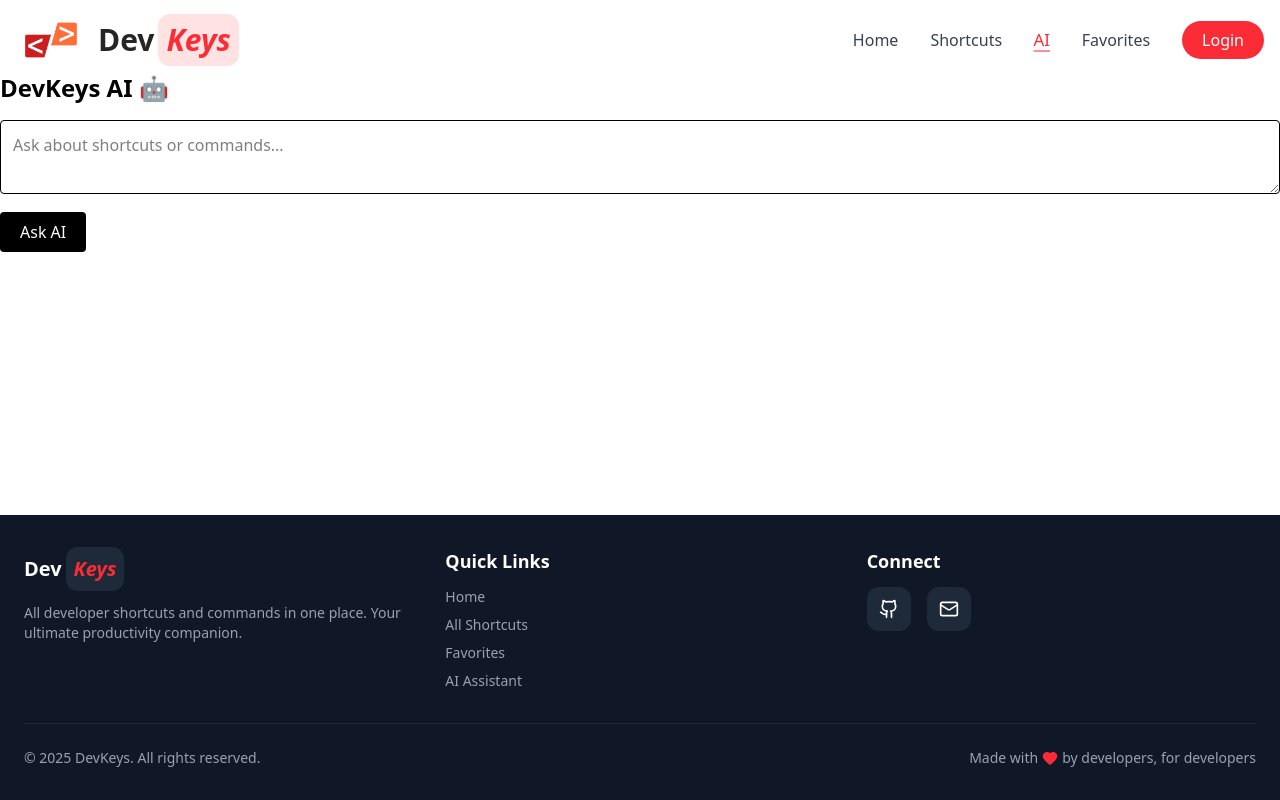
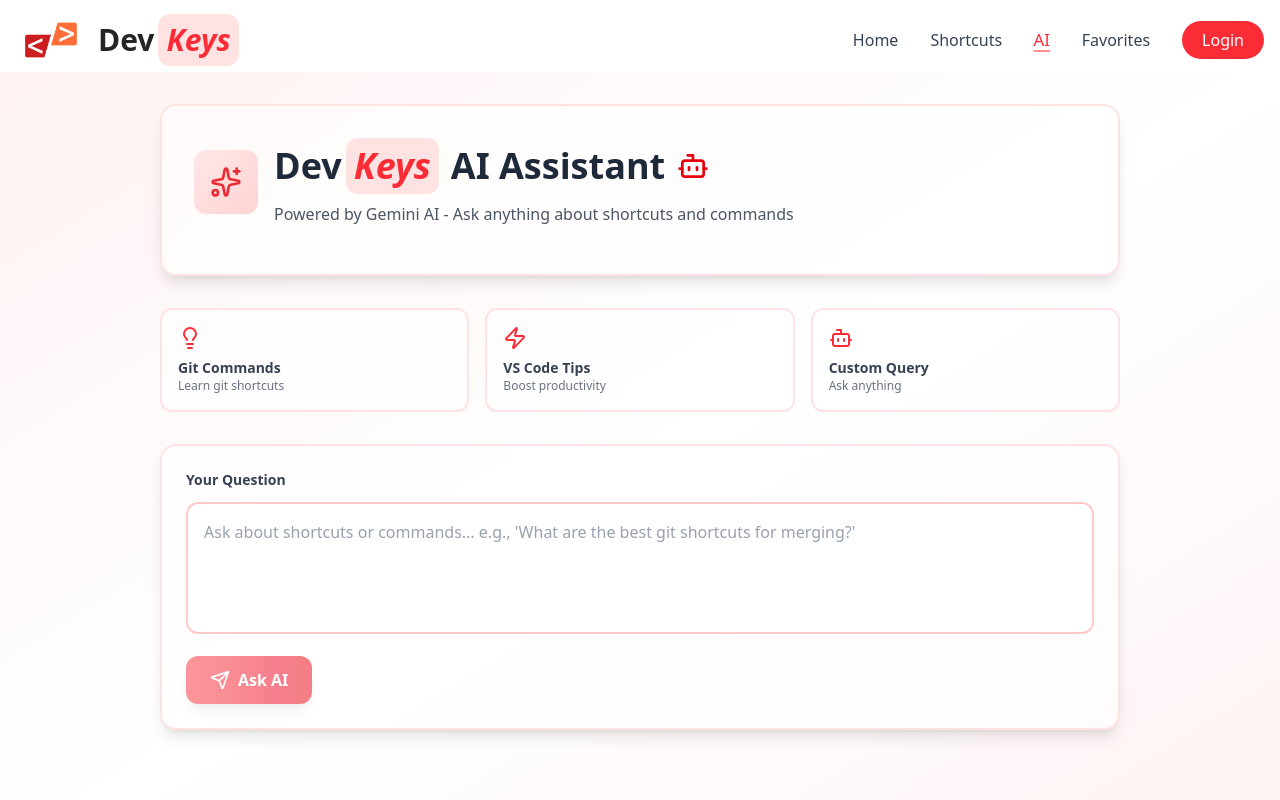
Before and after one commit to RumeshKumara/devkeys, a Next.js app: page /ai in a window 1280 px wide. Shown: the top 800 px of the page. Built offline with nearby package versions, Linux system fonts and the light colour scheme.

Commit message:
Revamp AIPage layout and styling; enhance user interaction with suggestion cards and input section

```diff
--- a/src/app/ai/page.tsx
+++ b/src/app/ai/page.tsx
@@ -1,39 +1,99 @@
 "use client";
 
 import { useState } from "react";
+import { Sparkles, Send, Bot, Lightbulb, Zap } from "lucide-react";
 
 export default function AIPage() {
   const [prompt, setPrompt] = useState("");
   const [answer, setAnswer] = useState("");
+  const [isLoading, setIsLoading] = useState(false);
 
   const askAI = async () => {
+    setIsLoading(true);
     setAnswer("🤖 AI response will appear here...");
+    setIsLoading(false);
   };
 
   return (
+    <div className="min-h-screen bg-gradient-to-br from-red-50 via-white to-red-50">
+      <div className="max-w-5xl mx-auto px-4 sm:px-6 lg:px-8 py-8">
+        {/* Header Section */}
+        <div className="mb-8 bg-white/60 backdrop-blur-sm rounded-2xl border-2 border-red-100 shadow-lg p-8 hover:shadow-xl transition-all duration-300">
+          <div className="flex items-center gap-4 mb-4">
+            <div className="bg-gradient-to-br from-red-100 to-red-200 p-4 rounded-xl animate-pulse">
+              <Sparkles className="w-8 h-8 text-red-600" />
+            </div>
             <div>
-      <h1 className="text-2xl font-bold mb-4">
-        DevKeys AI 🤖
+              <h1 className="text-4xl font-bold text-gray-800 flex items-center gap-3">
+                Dev <span className="text-red-500 italic -ml-2 bg-red-100 px-2 py-2 rounded-xl">Keys</span> AI Assistant
+                <Bot className="w-8 h-8 text-red-600" />
               </h1>
+              <p className="text-gray-600 mt-2">
+                Powered by Gemini AI - Ask anything about shortcuts and commands
+              </p>
+            </div>
+          </div>
+        </div>
 
+        {/* Suggestion Cards */}
+        <div className="grid grid-cols-1 md:grid-cols-3 gap-4 mb-8">
+          <div className="bg-white/60 backdrop-blur-sm rounded-xl border-2 border-red-100 p-4 hover:shadow-lg transition-all duration-300 hover:scale-105 cursor-pointer">
+            <Lightbulb className="w-6 h-6 text-red-500 mb-2" />
+            <p className="text-sm font-semibold text-gray-700">Git Commands</p>
+            <p className="text-xs text-gray-500">Learn git shortcuts</p>
+          </div>
+          <div className="bg-white/60 backdrop-blur-sm rounded-xl border-2 border-red-100 p-4 hover:shadow-lg transition-all duration-300 hover:scale-105 cursor-pointer">
+            <Zap className="w-6 h-6 text-red-500 mb-2" />
+            <p className="text-sm font-semibold text-gray-700">VS Code Tips</p>
+            <p className="text-xs text-gray-500">Boost productivity</p>
+          </div>
+          <div className="bg-white/60 backdrop-blur-sm rounded-xl border-2 border-red-100 p-4 hover:shadow-lg transition-all duration-300 hover:scale-105 cursor-pointer">
+            <Bot className="w-6 h-6 text-red-500 mb-2" />
+            <p className="text-sm font-semibold text-gray-700">Custom Query</p>
+            <p className="text-xs text-gray-500">Ask anything</p>
+          </div>
+        </div>
+
+        {/* Input Section */}
+        <div className="bg-white/60 backdrop-blur-sm rounded-2xl border-2 border-red-100 shadow-lg p-6 mb-6 hover:shadow-xl transition-all duration-300">
+          <label className="block text-sm font-semibold text-gray-700 mb-3">
+            Your Question
+          </label>
           <textarea
-        className="w-full border p-3 rounded"
-        placeholder="Ask about shortcuts or commands..."
+            className="w-full border-2 border-red-200 p-4 rounded-xl bg-white text-gray-700 placeholder-gray-400 focus:outline-none focus:ring-1 focus:ring-red-500 focus:border-red-500 transition-all duration-300 hover:border-red-300 resize-none"
+            placeholder="Ask about shortcuts or commands... e.g., 'What are the best git shortcuts for merging?'"
+            rows={4}
+            value={prompt}
             onChange={(e) => setPrompt(e.target.value)}
           />
 
           <button
             onClick={askAI}
-        className="mt-3 bg-black text-white px-5 py-2 rounded"
+            disabled={!prompt.trim() || isLoading}
+            className="mt-4 bg-gradient-to-r from-red-500 to-red-600 text-white px-6 py-3 rounded-xl font-semibold flex items-center gap-2 hover:from-red-600 hover:to-red-700 transition-all duration-300 disabled:opacity-50 disabled:cursor-not-allowed shadow-lg hover:shadow-xl hover:scale-105"
           >
-        Ask AI
+            <Send className="w-5 h-5" />
+            {isLoading ? "Thinking..." : "Ask AI"}
           </button>
+        </div>
 
+        {/* Answer Section */}
         {answer && (
-        <div className="mt-6 border rounded p-4 bg-white">
+          <div className="bg-white/60 backdrop-blur-sm rounded-2xl border-2 border-red-100 shadow-lg p-6 hover:shadow-xl transition-all duration-300">
+            <div className="flex items-center gap-3 mb-4 border-b-2 border-red-200 pb-3">
+              <div className="bg-red-100 p-2 rounded-lg">
+                <Bot className="w-6 h-6 text-red-600" />
+              </div>
+              <h2 className="text-xl font-bold text-gray-800">AI Response</h2>
+            </div>
+            <div className="prose prose-red max-w-none">
+              <p className="text-gray-700 leading-relaxed whitespace-pre-wrap">
                 {answer}
+              </p>
+            </div>
           </div>
         )}
       </div>
+    </div>
   );
 }
--- a/src/components/SearchBar.tsx
+++ b/src/components/SearchBar.tsx
@@ -24,7 +24,7 @@
       <input
         type="text"
         placeholder="Search shortcuts..."
-        className="w-full pl-12 pr-4 py-3 border border-gray-200 rounded-lg bg-white text-gray-700 placeholder-gray-400 focus:outline-none focus:ring-2 focus:ring-red-500 focus:border-red-500 transition-all duration-300 hover:border-red-300"
+        className="w-full pl-12 pr-4 py-3 border border-gray-200 rounded-xl bg-white text-gray-700 placeholder-gray-400 focus:outline-none focus:ring-1 focus:ring-red-500 focus:border-red-500 transition-all duration-300 hover:border-red-300"
         onChange={(e) => onSearch(e.target.value)}
       />
     </div>
```
Lines whose indentation alone changed are shown as unchanged.
